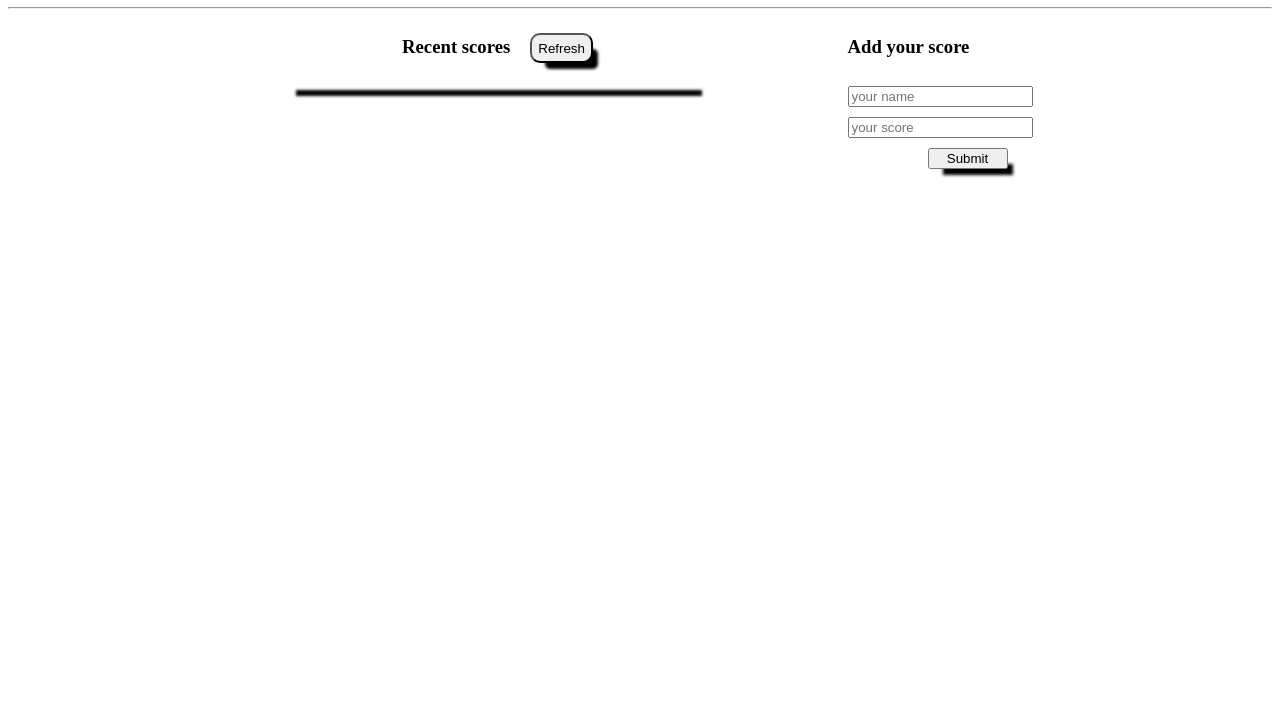
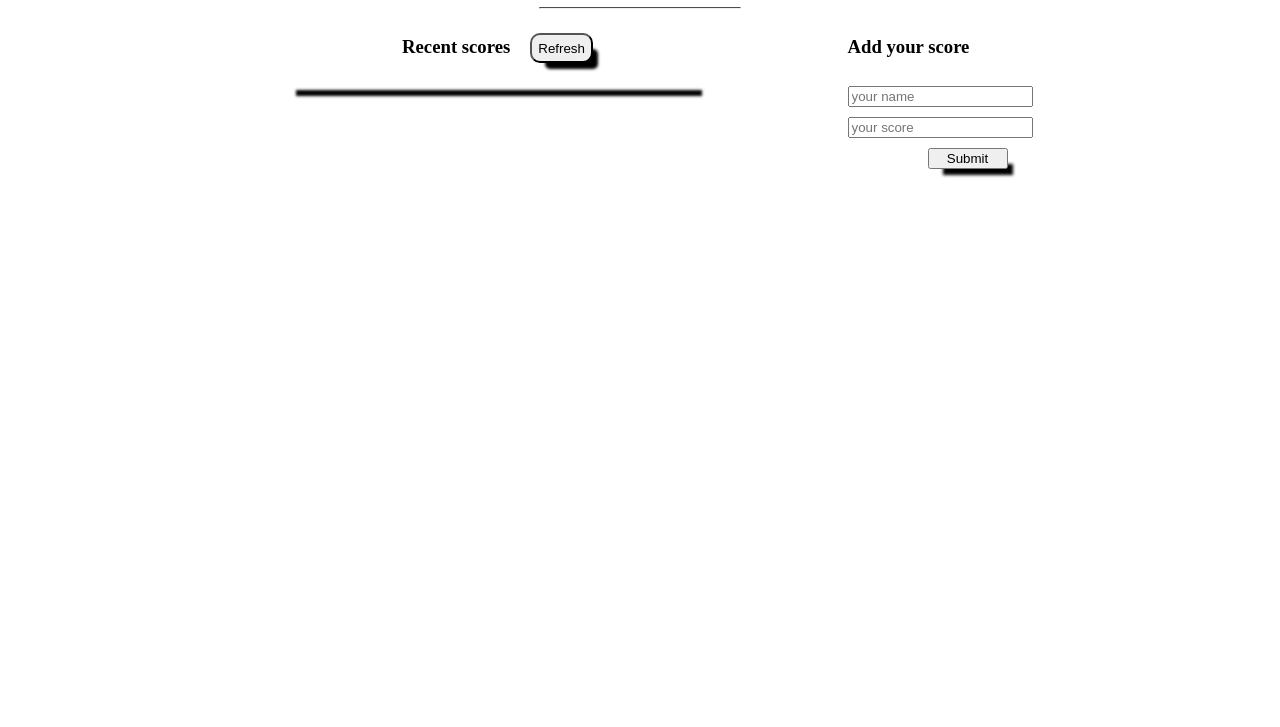
Before and after one commit to yohannesdagnachew/Leaderboard, a website built with webpack: page src/index.html in a window 1280 px wide. Shown: the part 73-800 px from the top of the page. Built offline with nearby package versions, Linux system fonts and the light colour scheme; no server answers.

```diff
--- a/src/index.html
+++ b/src/index.html
@@ -7,7 +7,7 @@
     <title>Leaderboard</title>
   </head>
   <body>
-    <h1>Leaderboard</h1><hr>
+    <h1>Leaderboard</h1><hr class="hr-one">
     <div class="container">
       <section class="right-row" id="title">
         <div class="refresh-title">
```
Also changed, not shown: README.md (added), dist/index.html, dist/path.bundle.js.
